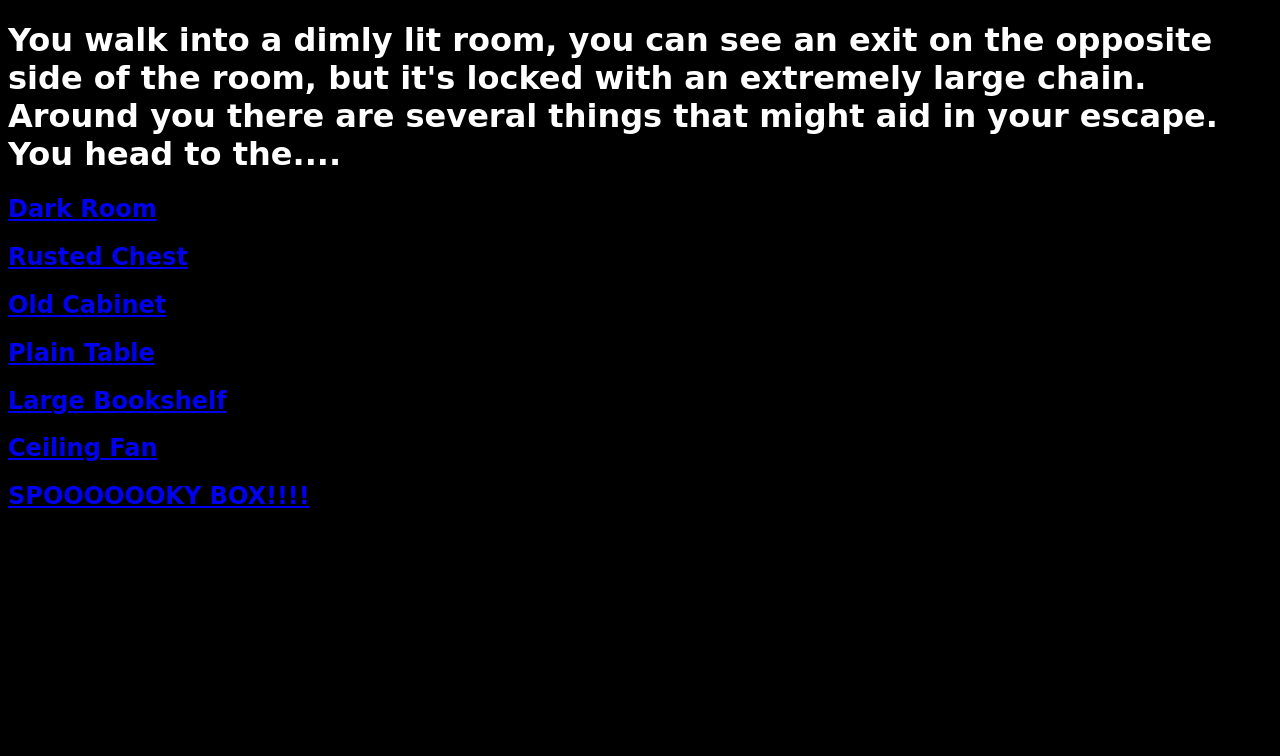
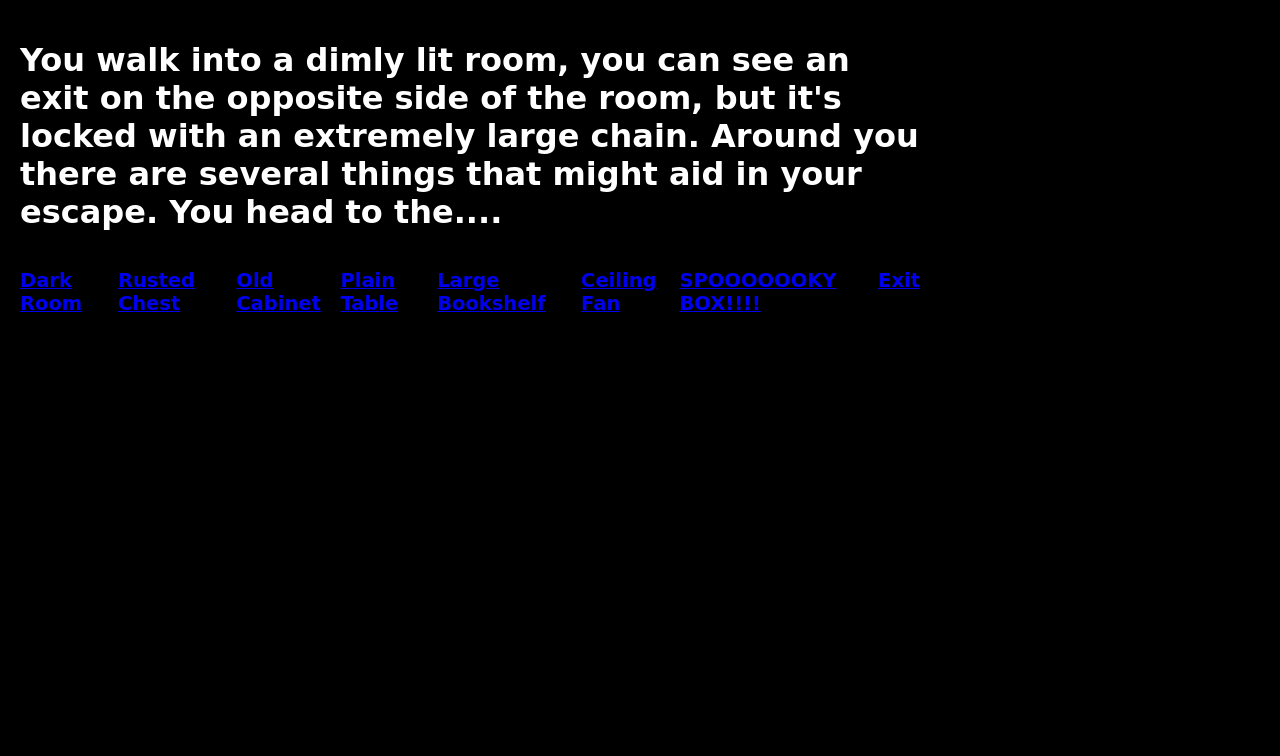
Before and after one commit to spookyscaryrpg/spookyscaryrpg.github.io, a plain HTML site: page midroom.html in a window 1280 px wide. Drawn offline with Linux system fonts and the light colour scheme.

Commit message:
wow more css,

```diff
--- a/midroom.css
+++ b/midroom.css
@@ -2,10 +2,31 @@ body{
  background-color:black;
  color: white;
  font-family: 'ZCOOL QingKe HuangYou', cursive;
+ border-style: solid;
+ border-color: black;
+ border-width: 10px;
+ padding: 10px;
+ margin:0 auto;
+ width: 0 auto;
+
+ position: absolute;
+
+  width: 900px;
+
+
+
 }
 
 div.options {
- color:white;
- text-decoration: none;
- align-content: center;
+
+    height: 500px;
+
+    font-size: small;
+
+
+
+    justify-content:center;
+    display:flex;
+
+
 }
--- a/midroom.html
+++ b/midroom.html
@@ -12,20 +12,16 @@
                     You walk into a dimly lit room, you can see an exit on the opposite side of the room, but it's locked with an extremely large chain. Around you there are several things that might aid in your escape. You head to the....
                </h1>
             </p>
-
+             <div class="options">
                     <a href=" "><h2>Dark Room </h2></a>
-                    <a href=" "><h2>Rusted Chest </h2></a>
-                    <a href=" "><h2>Old Cabinet </h2></a>
-                    <a href=" "><h2>Plain Table </h2></a>
-                    <a href=" "><h2>Large Bookshelf</h2></a>
-                    <a href=" "><h2>Ceiling Fan </h2></a>
-                    <a href=" "><h2>SPOOOOOOKY BOX!!!! </h2></a>
-
-
-
-
-
-
+                    <a href=" "><h2> Rusted Chest  </h2></a>
+                    <a href=" "><h2>Old Cabinet   </h2></a>
+                    <a href=" "><h2>Plain Table   </h2></a>
+                    <a href=" "><h2>Large Bookshelf  </h2></a>
+                    <a href=" "><h2>Ceiling Fan   </h2></a>
+                    <a href=" "><h2>SPOOOOOOKY BOX!!!!   </h2></a>
+                    <a href=" "><h2>Exit   </h2></a>
+             </div>
         </body>
 
     </html>
```
